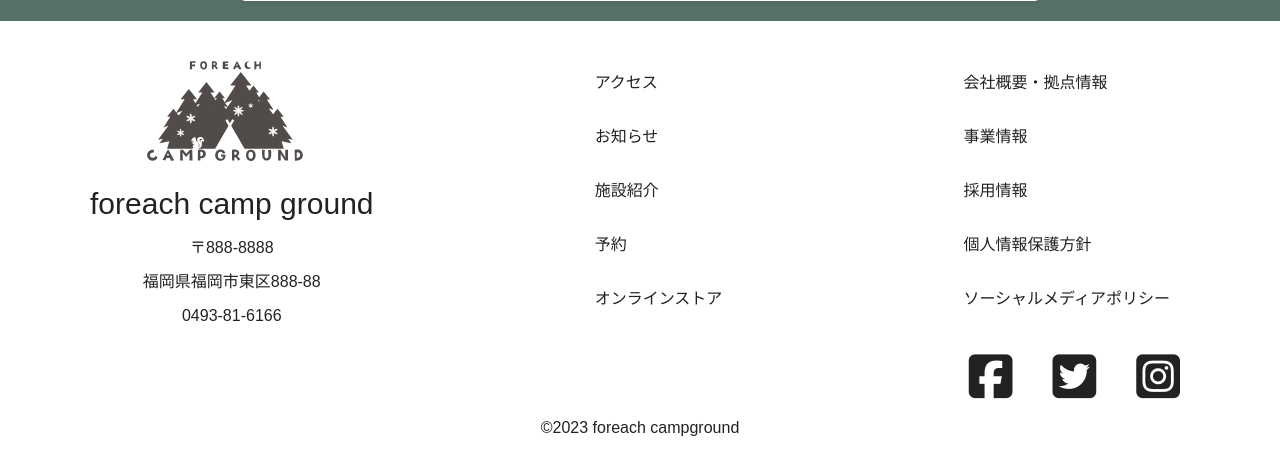
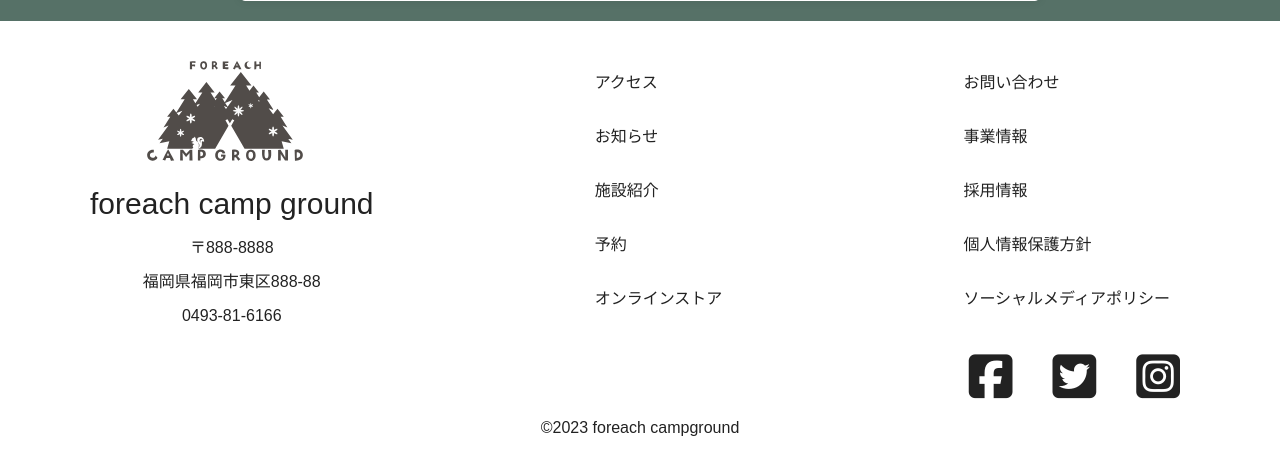
Before and after one commit to atsu456/foreach, a PHP site: page /reserve_form.php in a window 1280 px wide. Shown: the part 1043-1514 px from the top of the page. Run offline with PHP 8.4, Linux system fonts and the light colour scheme; a stand-in replaces the project's code that opens the database connection; some libraries are stand-ins or nearby versions; some web fonts are replaced.

Commit message:
Update reserve_form.php

```diff
--- a/reserve_form.php
+++ b/reserve_form.php
@@ -71,24 +71,24 @@
 
         </article>
     </main>
-    <footer class="footer">
+        <footer class="footer">
         <div class="ft">
         <ul class="ft__ul">
-        <li class="ft__logo"><a href="index.php"><img src="image/camplogo.svg" alt="foreach campground"></a></li>
-        <li class="ft__add"><span class="ft__name">foreach camp&nbsp;ground</span></li>
+        <li class="ft__logo"><a href="#"><img src="image/camplogo.svg" alt="foreach campground"></a></li>
+        <li class="ft__add"><span class="ft__name">foreach camp ground</span></li>
         <li class="ft__add">〒888-8888</li>
         <li class="ft__add">福岡県福岡市東区888-88</li>
         <li class="ft__add">0493-81-6166</li>
         </ul>
             <ul class="ft_links_ul">
-                <li class="ft_links_li"><a href="access.php">アクセス</a></li>
+                <li class="ft_links_li"><a href="#">アクセス</a></li>
                 <li class="ft_links_li"><a href="news.php">お知らせ</a></li>
-                <li class="ft_links_li"><a href="facility">施設紹介</a></li>
-                <li class="ft_links_li"><a href="book.php">予約</a></li>
+                <li class="ft_links_li"><a href="facility.php">施設紹介</a></li>
+                <li class="ft_links_li"><a href="reserve.php">予約</a></li>
                 <li class="ft_links_li"><a href="shop.php">オンラインストア</a></li>
             </ul>
             <ul class="ft_links_ul">
-                <li class="ft_links_li"><a href="#">会社概要・拠点情報</a></li>
+                <li class="ft_links_li"><a href="contact.php">お問い合わせ</a></li>
                 <li class="ft_links_li"><a href="#">事業情報</a></li>
                 <li class="ft_links_li"><a href="#">採用情報</a></li>
                 <li class="ft_links_li"><a href="#">個人情報保護方針</a></li>
@@ -103,6 +103,6 @@
                 </ul>
             </div>
             <div class="ft_copyright">©2023 foreach campground</div>
-       </footer>
+        </footer>
 </body>
 </html>
```
